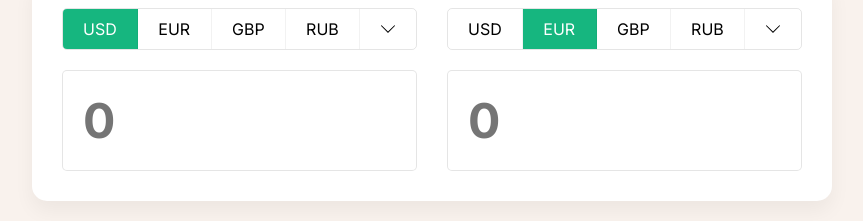
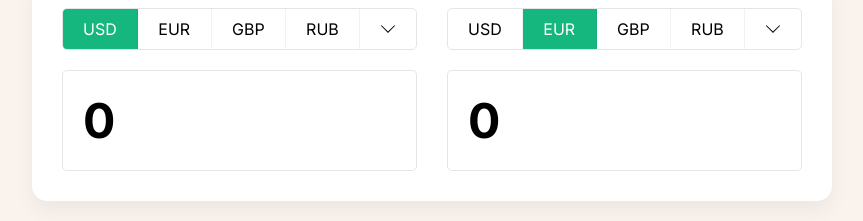
Before and after one commit to Dmitry27Zh/react-currency-converter, a React (Create React App) app: page / in a window 1280 px wide. Shown: the part 122-343 px from the top of the page, without its empty margins (208-1071 px from the left). Built offline with nearby package versions, Linux system fonts and the light colour scheme.

Commit message:
Add value state

```diff
--- a/src/App.jsx
+++ b/src/App.jsx
@@ -5,11 +5,23 @@ import Block from './Block'
 function App() {
   const [currencyFrom, setCurrencyFrom] = useState('USD')
   const [currencyTo, setCurrencyTo] = useState('EUR')
+  const [valueFrom, setValueFrom] = useState('0')
+  const [valueTo, setValueTo] = useState('0')
 
   return (
     <div className="App">
-      <Block currency={currencyFrom} onCurrencyChange={setCurrencyFrom} />
-      <Block currency={currencyTo} onCurrencyChange={setCurrencyTo} />
+      <Block
+        currency={currencyFrom}
+        onCurrencyChange={setCurrencyFrom}
+        value={valueFrom}
+        onValueChange={(e) => setValueFrom(e.target.value)}
+      />
+      <Block
+        currency={currencyTo}
+        onCurrencyChange={setCurrencyTo}
+        value={valueTo}
+        onValueChange={(e) => setValueTo(e.target.value)}
+      />
     </div>
   )
 }
--- a/src/Block.jsx
+++ b/src/Block.jsx
@@ -1,6 +1,6 @@
 const defaultCurrencies = ['USD', 'EUR', 'GBP', 'RUB']
 
-const block = ({ currency, onCurrencyChange }) => {
+const block = ({ currency, onCurrencyChange, value, onValueChange }) => {
   return (
     <div className="block">
       <ul className="currencies">
@@ -16,7 +16,7 @@ const block = ({ currency, onCurrencyChange }) => {
           </svg>
         </li>
       </ul>
-      <input type="number" placeholder={0} />
+      <input type="number" placeholder={0} value={value} onChange={onValueChange} />
     </div>
   )
 }
```
